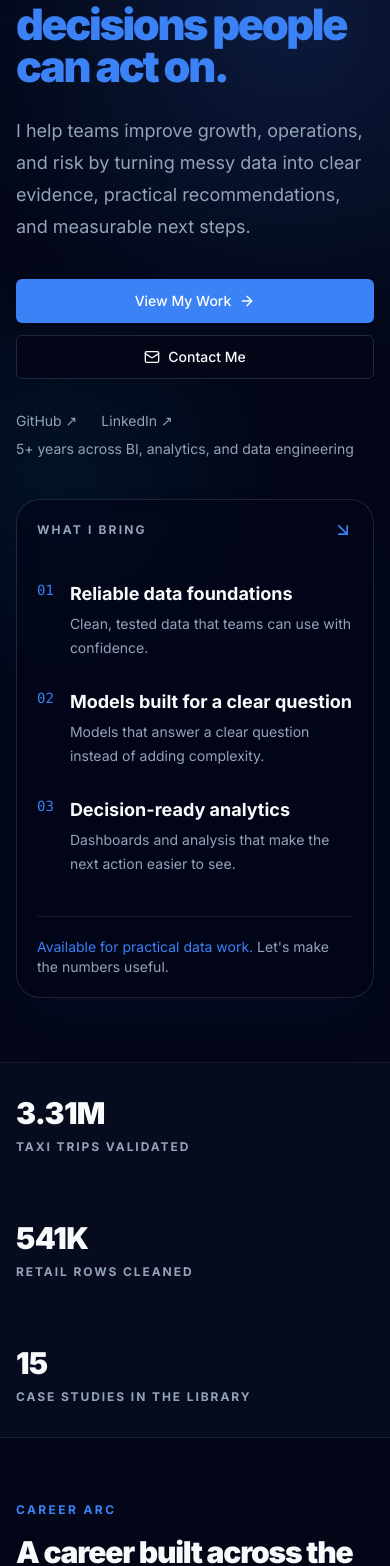
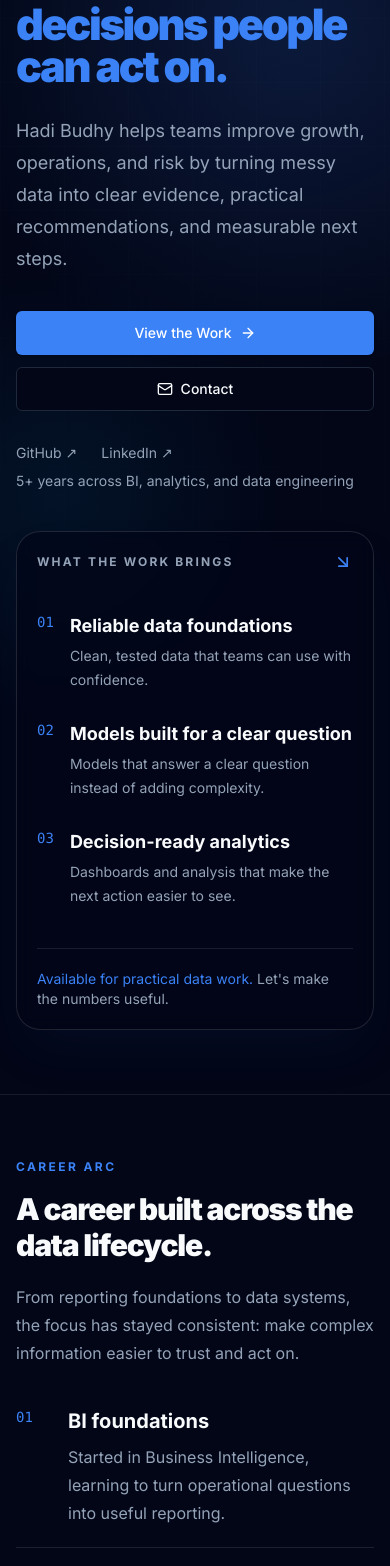
Before and after one commit to hadibudhy/hadibudhy.github.io, a Next.js app: page / in a window 390 px wide. Shown: the part 295-1861 px from the top of the page. Built offline with nearby package versions, Linux system fonts and the light colour scheme.

Commit message:
fix: remove public impact stats

```diff
--- a/src/app/about/page.tsx
+++ b/src/app/about/page.tsx
@@ -28,13 +28,13 @@ export default function AboutPage() {
       <section className="border-b border-white/[0.08]">
         <div className="mx-auto max-w-6xl px-4 py-16 sm:px-8 sm:py-20 md:py-28">
           <p className="section-kicker">About the work</p>
-          <h1 className="mt-5 max-w-4xl break-words text-[2.7rem] font-black tracking-[-0.05em] text-foreground sm:text-5xl md:text-7xl">I make the path from messy data to a better decision shorter.</h1>
+          <h1 className="mt-5 max-w-4xl break-words text-[2.7rem] font-black tracking-[-0.05em] text-foreground sm:text-5xl md:text-7xl">Hadi Budhy makes the path from messy data to a better decision shorter.</h1>
           <div className="mt-8 grid gap-8 lg:grid-cols-[1fr_0.8fr] lg:gap-20">
             <div className="space-y-5 text-lg leading-8 text-muted-foreground">
-              <p>I am a Data Analyst and Analytics Engineer with 5+ years of experience across business intelligence, customer analytics, data automation, and applied AI, based in Jakarta, Indonesia.</p>
-              <p>I started in Business Intelligence and grew into data analysis, data engineering, and applied AI workflows. My goal is simple: turn scattered information into evidence that helps teams make better decisions.</p>
+              <p>Hadi Budhy is a Data Analyst and Analytics Engineer with 5+ years of experience across business intelligence, customer analytics, data automation, and applied AI, based in Jakarta, Indonesia.</p>
+              <p>His work began in Business Intelligence and grew into data analysis, data engineering, and applied AI workflows. The goal is simple: turn scattered information into evidence that helps teams make better decisions.</p>
             </div>
-            <div className="border-l border-primary/50 pl-6 text-sm leading-7 text-slate-300">My work spans reliable data pipelines, forecasting and classification models, and dashboards that help teams understand what is happening and what to do next. This public summary keeps employer, client, and operational details intentionally high level.<p className="mt-5 text-xs font-bold uppercase tracking-[0.16em] text-primary">{education}</p></div>
+            <div className="border-l border-primary/50 pl-6 text-sm leading-7 text-slate-300">His work spans reliable data pipelines, forecasting and classification models, and dashboards that help teams understand what is happening and what to do next. This public summary keeps employer, client, and operational details intentionally high level.<p className="mt-5 text-xs font-bold uppercase tracking-[0.16em] text-primary">{education}</p></div>
           </div>
           <div className="mt-10 flex flex-col gap-3 sm:flex-row">
             <Button size="lg" asChild><a href="mailto:hadi.budhy@gmail.com"><Mail className="mr-2 h-4 w-4" aria-hidden="true" /> Get in Touch</a></Button>
@@ -45,7 +45,7 @@ export default function AboutPage() {
 
       <section className="border-b border-white/[0.08]">
         <div className="mx-auto grid max-w-6xl gap-10 px-4 py-16 sm:px-8 sm:py-20 lg:grid-cols-[0.75fr_1.25fr] lg:gap-12 md:py-28">
-          <div><p className="section-kicker">How I got here</p><h2 className="section-title mt-4">From reporting questions to data systems.</h2></div>
+          <div><p className="section-kicker">How Hadi got here</p><h2 className="section-title mt-4">From reporting questions to data systems.</h2></div>
           <div>{careerArc.map((item) => <div key={item.index} className="grid grid-cols-[3rem_1fr] gap-5 border-t border-white/[0.1] py-6 first:border-t-0 first:pt-0"><span className="font-mono text-sm text-primary">{item.index}</span><div><h3 className="text-xl font-bold text-foreground">{item.title}</h3><p className="mt-2 leading-7 text-muted-foreground">{item.description}</p></div></div>)}</div>
         </div>
       </section>
--- a/src/app/page.tsx
+++ b/src/app/page.tsx
@@ -3,7 +3,7 @@ import { ArrowDownRight, ArrowRight, Mail } from "lucide-react";
 import { Button } from "@/components/ui/Button";
 import { ProjectCard } from "@/components/ui/ProjectCard";
 import { getAllProjects } from "@/lib/mdx";
-import { careerArc, impactStats, skills } from "@/lib/profile";
+import { careerArc, skills } from "@/lib/profile";
 
 export default function Home() {
   const projects = getAllProjects();
@@ -23,17 +23,17 @@ export default function Home() {
               <span className="text-muted-foreground">/ Jakarta, ID</span>
             </div>
             <h1 className="max-w-4xl break-words text-[2.7rem] font-black leading-[0.98] tracking-[-0.055em] text-foreground sm:text-6xl lg:text-7xl">
-              I turn unreliable data into <span className="text-primary">decisions people can act on.</span>
+              Turning unreliable data into <span className="text-primary">decisions people can act on.</span>
             </h1>
             <p className="mt-7 max-w-2xl text-lg leading-8 text-muted-foreground md:text-xl">
-              I help teams improve growth, operations, and risk by turning messy data into clear evidence, practical recommendations, and measurable next steps.
+              Hadi Budhy helps teams improve growth, operations, and risk by turning messy data into clear evidence, practical recommendations, and measurable next steps.
             </p>
             <div className="mt-9 flex flex-col gap-3 sm:flex-row">
               <Button size="lg" asChild className="w-full sm:w-auto">
-                <Link href="#work">View My Work <ArrowRight className="ml-2 h-4 w-4" aria-hidden="true" /></Link>
+                <Link href="#work">View the Work <ArrowRight className="ml-2 h-4 w-4" aria-hidden="true" /></Link>
               </Button>
               <Button size="lg" variant="outline" asChild className="w-full sm:w-auto">
-                <a href="mailto:hadi.budhy@gmail.com"><Mail className="mr-2 h-4 w-4" aria-hidden="true" /> Contact Me</a>
+                <a href="mailto:hadi.budhy@gmail.com"><Mail className="mr-2 h-4 w-4" aria-hidden="true" /> Contact</a>
               </Button>
             </div>
             <div className="mt-8 flex flex-wrap gap-x-6 gap-y-2 text-sm text-muted-foreground">
@@ -45,7 +45,7 @@ export default function Home() {
 
           <aside className="relative min-w-0 rounded-3xl border border-white/[0.12] bg-slate-950/65 p-5 shadow-2xl shadow-blue-950/20 backdrop-blur-sm sm:p-6 lg:p-8">
             <div className="mb-10 flex items-center justify-between text-xs font-bold uppercase tracking-[0.18em] text-muted-foreground">
-              <span>What I bring</span>
+              <span>What the work brings</span>
               <ArrowDownRight className="h-5 w-5 text-primary" aria-hidden="true" />
             </div>
             <div className="space-y-7">
@@ -66,24 +66,13 @@ export default function Home() {
         </div>
       </section>
 
-      <section aria-label="Selected impact" className="border-b border-white/[0.08] bg-slate-900/35">
-        <div className="mx-auto grid max-w-6xl gap-px px-4 sm:grid-cols-3 sm:px-8">
-          {impactStats.map((stat) => (
-            <div key={stat.label} className="border-white/[0.08] py-8 sm:border-r sm:px-8 sm:first:border-l">
-              <div className="text-3xl font-black tracking-tight text-foreground md:text-4xl">{stat.value}</div>
-              <div className="mt-2 text-xs font-bold uppercase tracking-[0.16em] text-muted-foreground">{stat.label}</div>
-            </div>
-          ))}
-        </div>
-      </section>
-
       <section id="experience" className="scroll-mt-20 border-b border-white/[0.08]">
         <div className="mx-auto max-w-6xl px-4 py-16 sm:px-8 sm:py-20 md:py-28">
           <div className="grid gap-10 lg:grid-cols-[0.75fr_1.25fr] lg:gap-20">
             <div>
               <p className="section-kicker">Career arc</p>
               <h2 className="section-title mt-4">A career built across the data lifecycle.</h2>
-              <p className="mt-5 leading-7 text-muted-foreground">From reporting foundations to data systems, my focus has stayed consistent: make complex information easier to trust and act on.</p>
+              <p className="mt-5 leading-7 text-muted-foreground">From reporting foundations to data systems, the focus has stayed consistent: make complex information easier to trust and act on.</p>
             </div>
             <div className="space-y-0">
               {careerArc.map((item) => (
@@ -144,7 +133,7 @@ export default function Home() {
               <div>
                 <p className="section-kicker">Next conversation</p>
                 <h2 className="mt-4 max-w-2xl text-3xl font-black tracking-tight text-foreground md:text-5xl">Have a messy data problem worth making clear?</h2>
-                <p className="mt-5 max-w-xl leading-7 text-muted-foreground">I&apos;m open to conversations about analytics, data work, and decisions that need clearer evidence.</p>
+                <p className="mt-5 max-w-xl leading-7 text-muted-foreground">Available for conversations about analytics, data work, and decisions that need clearer evidence.</p>
               </div>
               <Button size="lg" asChild className="w-full sm:w-auto"><a href="mailto:hadi.budhy@gmail.com">Let&apos;s talk <ArrowRight className="ml-2 h-4 w-4" aria-hidden="true" /></a></Button>
             </div>
--- a/src/lib/profile.ts
+++ b/src/lib/profile.ts
@@ -24,12 +24,6 @@ export const skills = [
   "n8n",
   "Mixpanel",
   "Git",
-];
-
-export const impactStats = [
-  { value: "3.31M", label: "taxi trips validated" },
-  { value: "541K", label: "retail rows cleaned" },
-  { value: "15", label: "case studies in the library" },
 ];
 
 export const education = "Bachelor of Public Health (Biostatistics), Universitas Indonesia";
```
